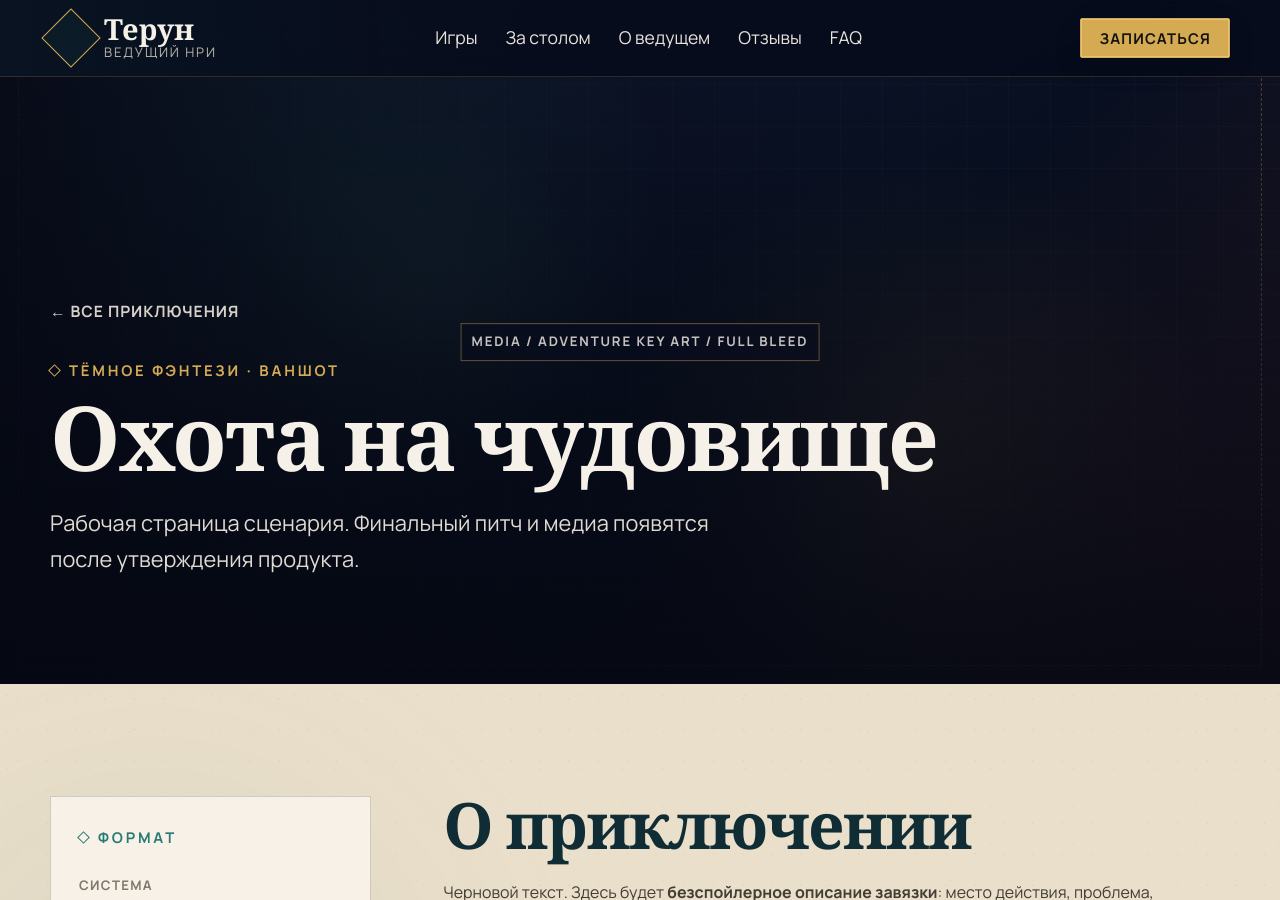
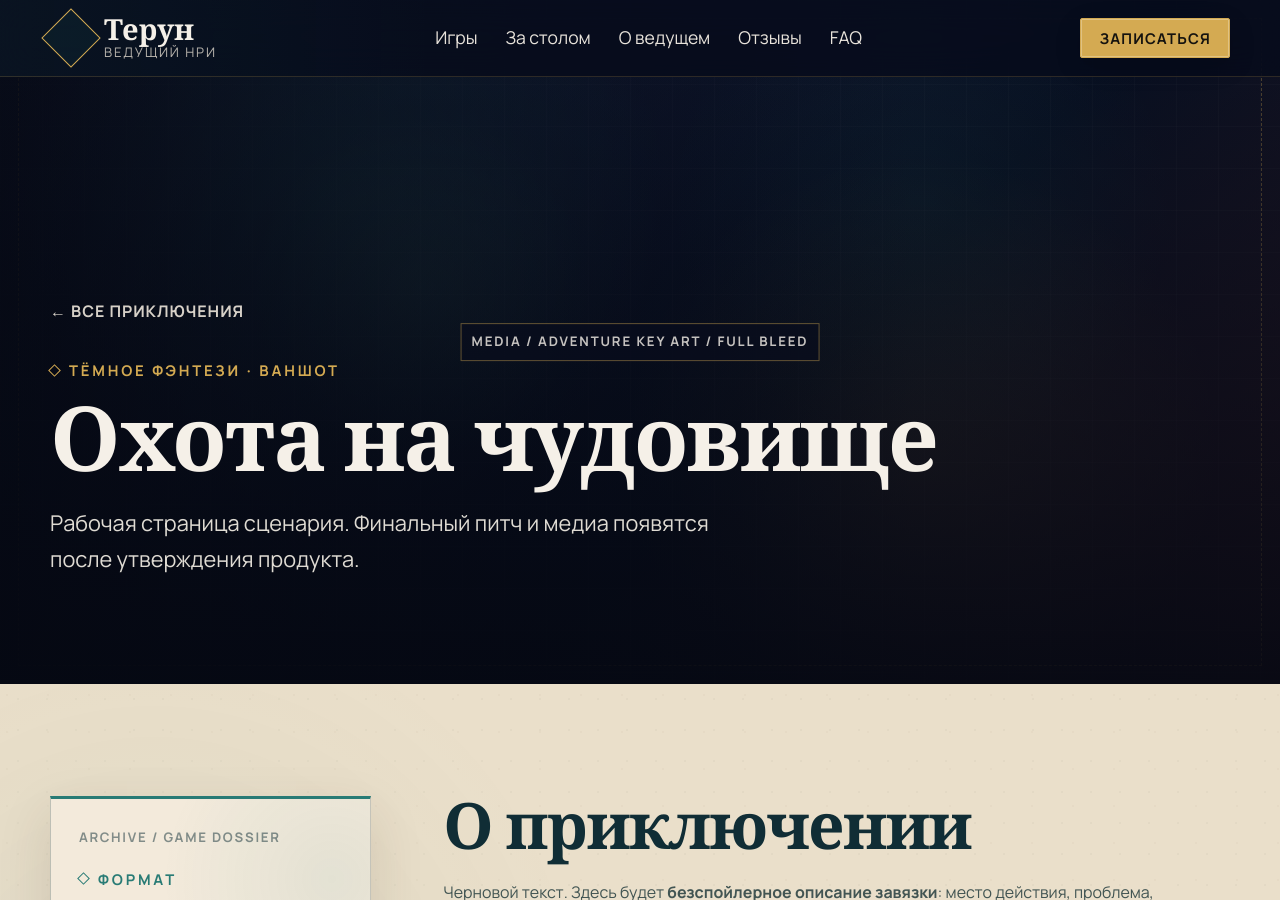
Before and after one commit to BrotherTerun/TerunPfolio, a Jekyll site: the page built from gm/games/witcher-hunt.md, in a window 1280 px wide and 900 px high. Built offline with Jekyll 4.4.1, drawn with Linux system fonts in a browser that asks for light colours; some web fonts are replaced.

Commit message:
align gm game detail page with archive visual language

```diff
--- a/assets/css/gm-game.css
+++ b/assets/css/gm-game.css
@@ -1,3 +1,9 @@
+/*
+  Styles unique to /gm/games/*.
+  Fonts, kegs and palette are inherited from :root in gm.css.
+  If you need to change typography globally, edit gm.css rather than this file.
+*/
+
 .gm-game-hero {
   position: relative;
   min-height: 76svh;
@@ -15,8 +21,9 @@
 .gm-game-hero__shade {
   z-index: 1;
   background:
-    linear-gradient(180deg, rgba(5,8,18,.18), rgba(5,8,18,.9)),
-    linear-gradient(90deg, rgba(5,8,18,.82), transparent 72%);
+    linear-gradient(180deg, rgba(5,8,18,.18), rgba(5,8,18,.91)),
+    linear-gradient(90deg, rgba(5,8,18,.84), transparent 72%),
+    radial-gradient(circle at 72% 30%, rgba(40,123,117,.12), transparent 24%);
 }
 
 .gm-game-hero__content {
@@ -33,7 +40,7 @@
   display: inline-flex;
   margin-bottom: 34px;
   color: #d7d1c8 !important;
-  font-size: .78rem;
+  font-size: var(--gm-font-size-meta);
   font-weight: 700;
   letter-spacing: .06em;
   text-decoration: none;
@@ -51,8 +58,22 @@
   position: sticky;
   top: 104px;
   padding: 28px;
-  border: 1px solid rgba(24,22,22,.18);
-  background: #f7f1e7;
+  border: 1px solid var(--gm-paper-border);
+  border-top: 3px solid var(--gm-teal);
+  background:
+    radial-gradient(circle at 88% 12%, rgba(40,123,117,.08), transparent 26%),
+    var(--gm-paper-card);
+  box-shadow: var(--gm-paper-shadow);
+}
+
+.gm-game-detail__facts::before {
+  content: "ARCHIVE / GAME DOSSIER";
+  display: block;
+  margin-bottom: 18px;
+  color: rgba(16,45,53,.5);
+  font-size: var(--gm-font-size-label-xs);
+  font-weight: 700;
+  letter-spacing: .13em;
 }
 
 .gm-game-detail__facts dl {
@@ -61,12 +82,12 @@
 
 .gm-game-detail__facts dl > div {
   padding: 12px 0;
-  border-bottom: 1px solid rgba(24,22,22,.12);
+  border-bottom: 1px solid rgba(16,45,53,.13);
 }
 
 .gm-game-detail__facts dt {
-  color: #81776a;
-  font-size: .66rem;
+  color: #697771;
+  font-size: var(--gm-font-size-label-xs);
   font-weight: 700;
   letter-spacing: .1em;
   text-transform: uppercase;
@@ -74,6 +95,7 @@
 
 .gm-game-detail__facts dd {
   margin: 3px 0 0;
+  color: var(--gm-ink);
   font-weight: 600;
 }
 
@@ -82,7 +104,7 @@
 }
 
 .gm-game-detail__content {
-  color: #433d36;
+  color: #425553;
 }
 
 .gm-game-detail__content h2,
@@ -104,9 +126,14 @@
   max-width: 74ch;
 }
 
+.gm-game-detail__content a:not(.gm-button) {
+  color: var(--gm-teal);
+}
+
 .gm-game-detail__content .gm-media-placeholder {
   min-height: 380px;
   margin: 36px 0;
+  border: 1px solid rgba(16,45,53,.18);
 }
 
 @media (max-width: 820px) {
```
